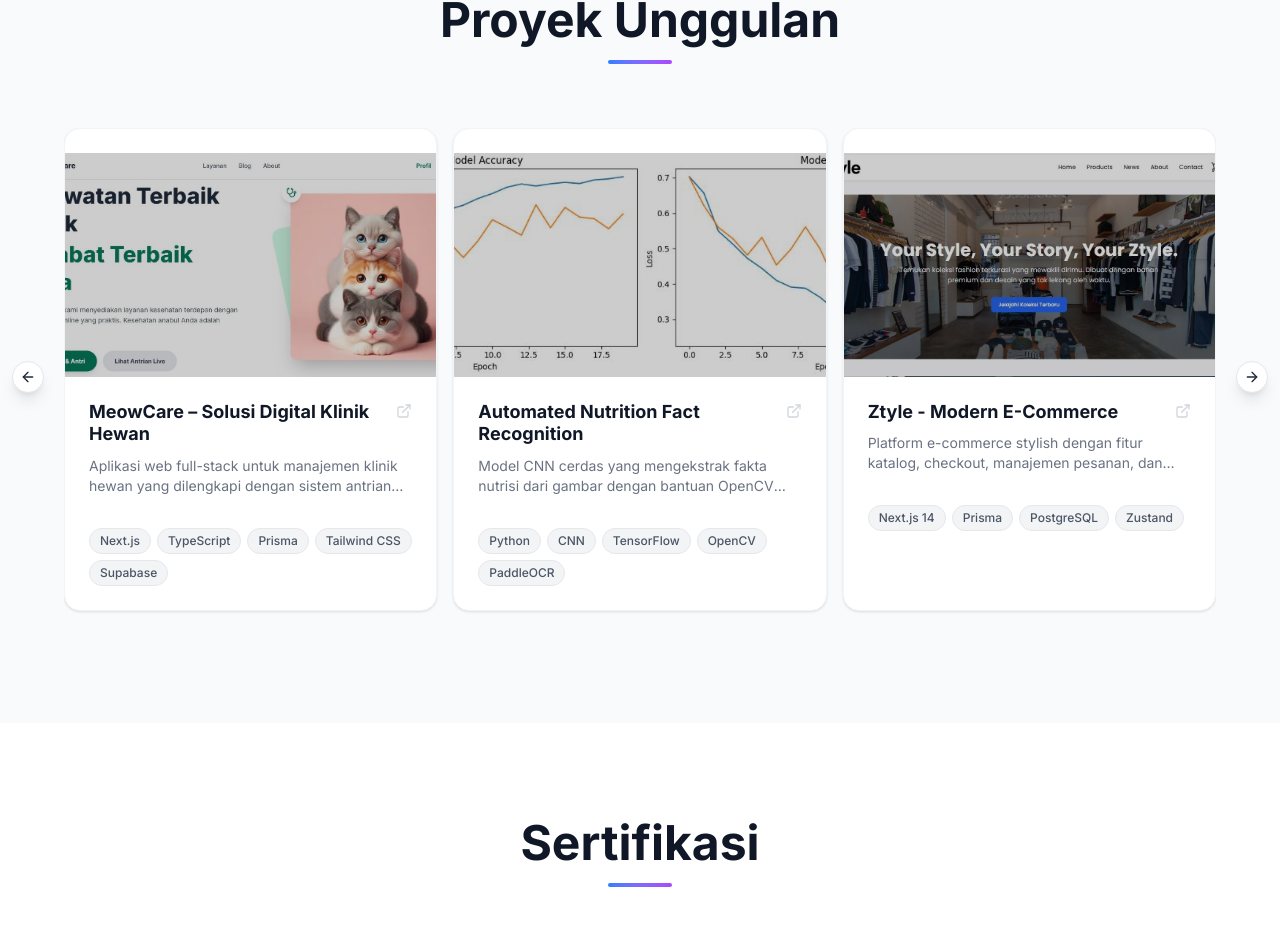
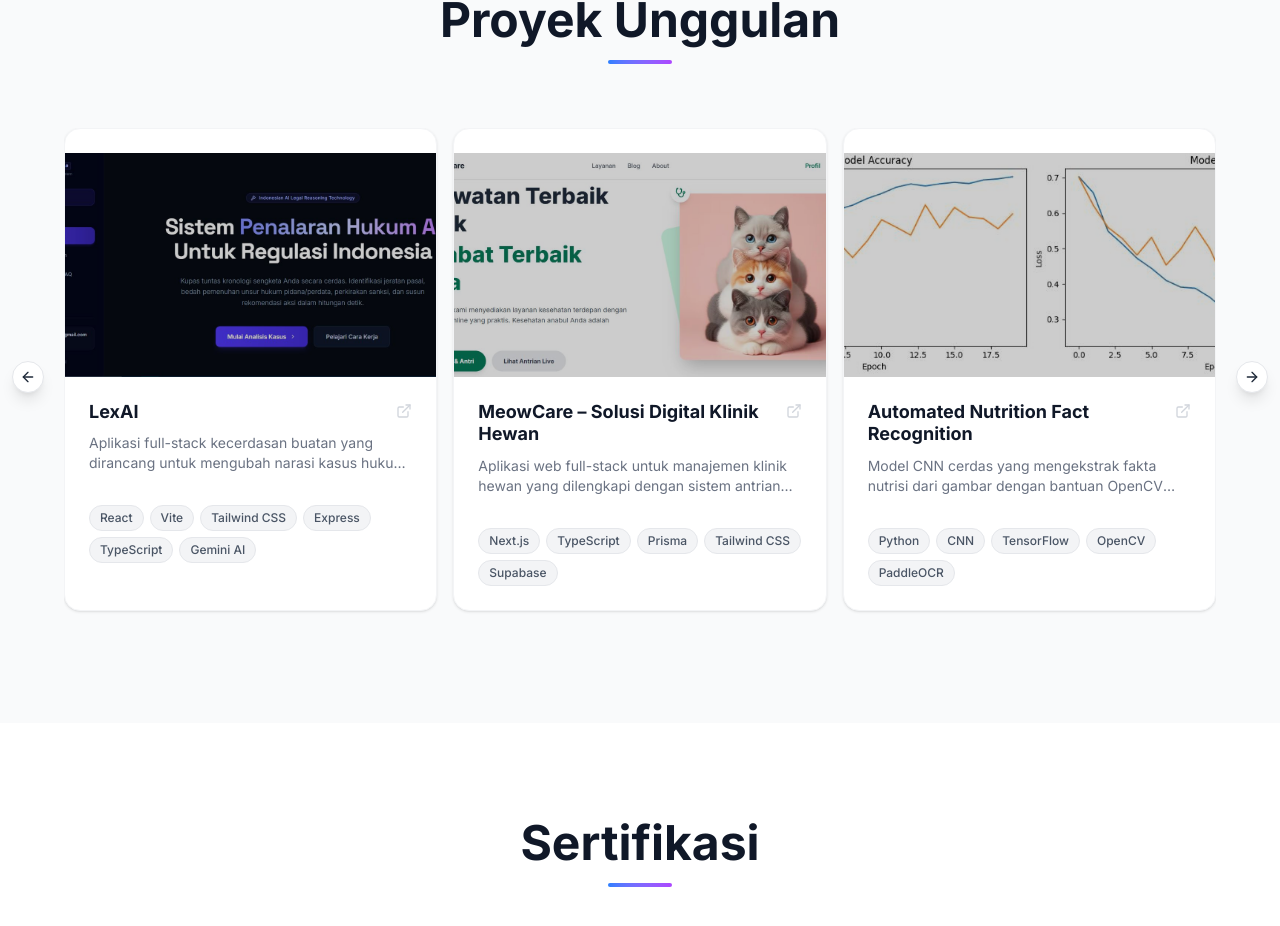
Before and after one commit to miqbaljaffar/portfolio-saya, a Next.js app: page / in a window 1280 px wide. Shown: the part 2515-3441 px from the top of the page. Built offline with nearby package versions, Linux system fonts and the light colour scheme.

Commit message:
add project

```diff
--- a/src/data/portfolio.ts
+++ b/src/data/portfolio.ts
@@ -23,6 +23,13 @@
 };
 
 export const featuredProjects: Project[] = [
+  {
+    title: "LexAI",
+    description: "Aplikasi full-stack kecerdasan buatan yang dirancang untuk mengubah narasi kasus hukum menjadi analisis penalaran hukum Indonesia terstruktur, mencakup klasifikasi pelanggaran, rujukan pasal, bedah unsur hukum, dan rekomendasi taktis.",
+    tech: ["React", "Vite", "Tailwind CSS", "Express", "TypeScript", "Gemini AI"],
+    link: "https://lexlaw-three.vercel.app",
+    imageUrl: "/projects/lexai.JPG",
+  },
   {
     title: "MeowCare – Solusi Digital Klinik Hewan",
     description: "Aplikasi web full-stack untuk manajemen klinik hewan yang dilengkapi dengan sistem antrian real-time, rekam medis pasien (kucing), dan dasbor admin interaktif.",
```
Also changed, not shown: public/projects/lexai.JPG (added).
